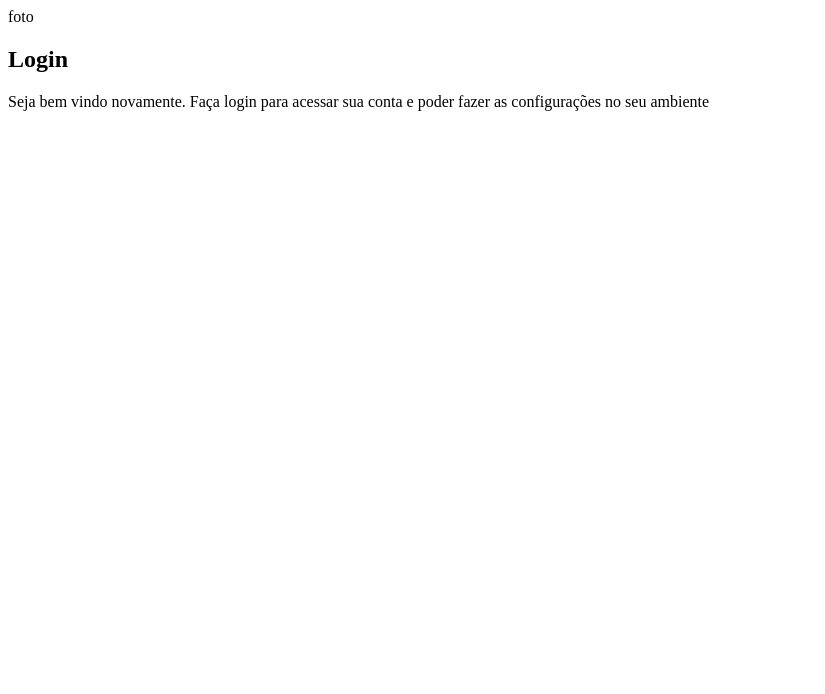
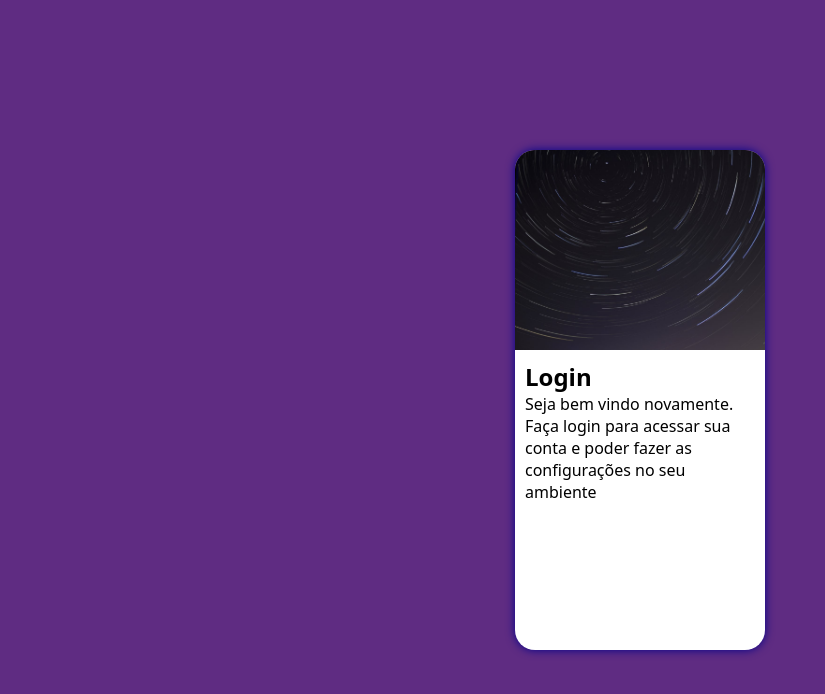
Before and after one commit to KaioZeraH/Projeto_Tela_Login, a plain HTML site: page index.html in a window 1280 px wide. Shown: the whole page, without its empty margins (0-825 px from the left). Drawn offline with Linux system fonts and the light colour scheme.

Commit message:
Montando site login

```diff
--- a/estilos/style.css
+++ b/estilos/style.css
@@ -6,3 +6,51 @@
  Lilas: #5f2c82
 
 */
+
+* {
+    font-family: system-ui, -apple-system, BlinkMacSystemFont, 'Segoe UI', Roboto, Oxygen, Ubuntu, Cantarell, 'Open Sans', 'Helvetica Neue', sans-serif;
+
+    padding: 0px;
+    margin: 0px;
+    box-sizing: border-box;
+}
+
+body, html {
+    background-color: #5f2c82;
+    height: 100vh;
+    width: 100vw;
+
+}
+
+main {
+    position: relative;
+    height: 100vh;
+    width: 100vw;
+}
+
+section#login {
+    position: absolute;
+    top: 50%;
+    left: 50%;
+    transform: translate(-50%, -50%);
+    overflow: hidden;
+
+    background-color: white;
+    width: 250px;
+    height: 500px;
+    border-radius: 20px;
+    box-shadow: 0px 0px 10px darkblue;
+}
+
+section#login > div#imagem {
+    display: block;
+    background: #5f2c82 url(../imagens/pexels-kubiceknov-924824.jpg) no-repeat;
+    background-size: cover;
+    background-position: left bottom ;
+    height: 200px;
+}
+
+section#login > div#formulario {
+    display: block;
+    padding: 10px;
+}
--- a/index.html
+++ b/index.html
@@ -10,7 +10,7 @@
     <main>
         <section id="login">
             <div id="imagem">
-                foto
+
 
             </div>
             <div id="formulario">
```
